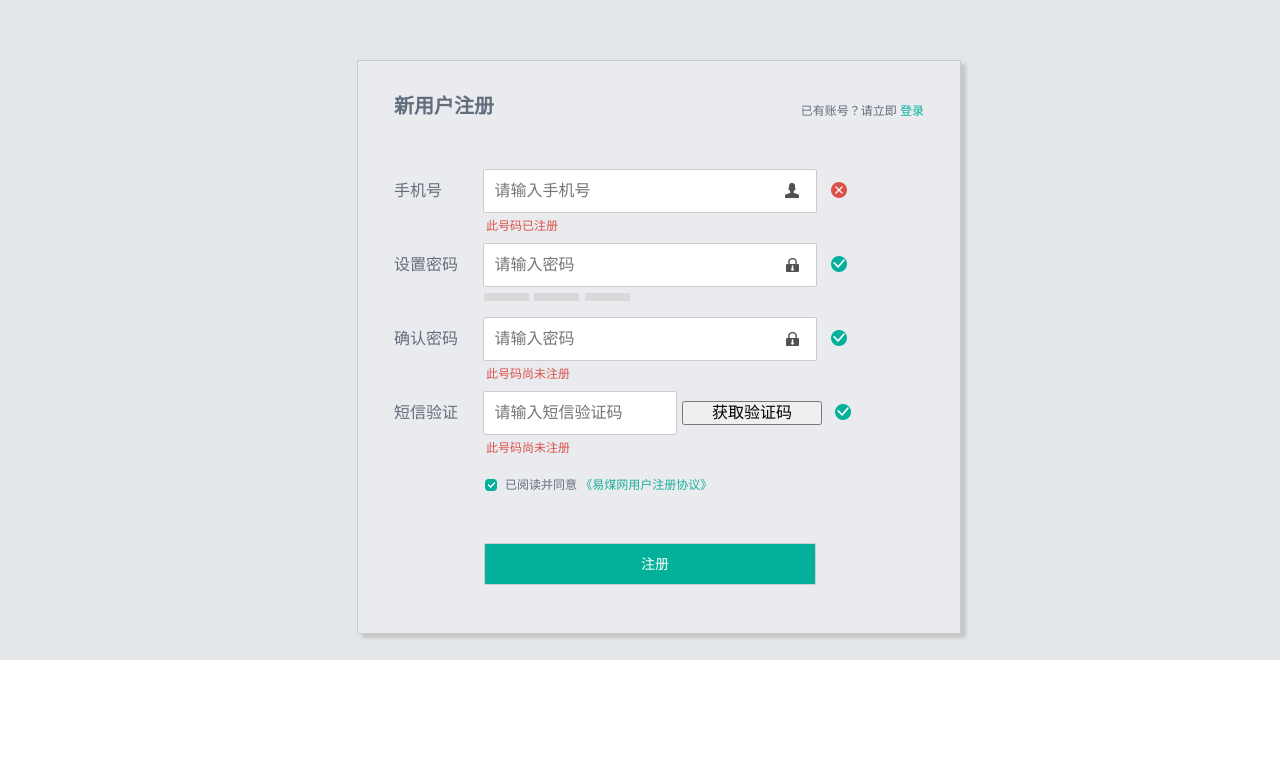
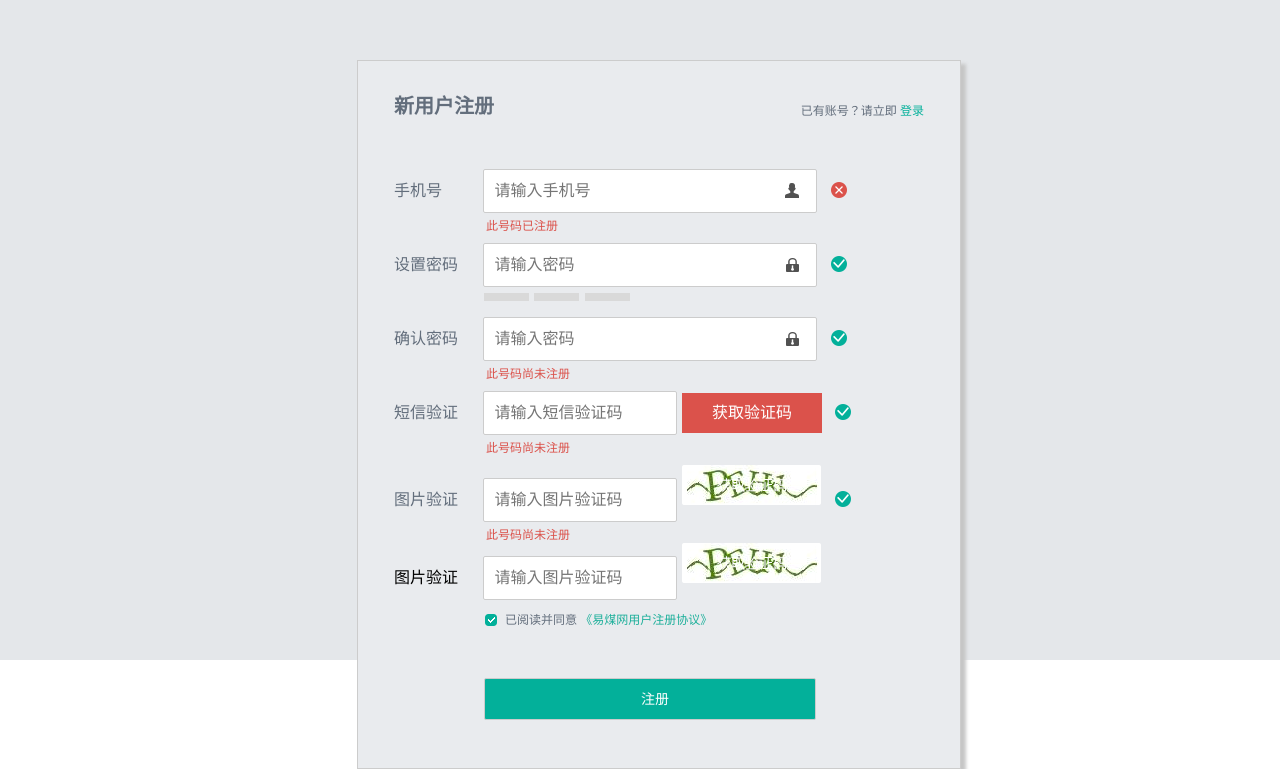
Before and after one commit to enozr/ucDemo, a website: page reg.html in a window 1280 px wide. Shown: the part 140-909 px from the top of the page. Before the commit the page ends 800 px from the top, so only its background shows below. Drawn offline with nearby package versions, Linux system fonts and the light colour scheme.

Commit message:
update page

```diff
--- a/bower.json
+++ b/bower.json
@@ -22,6 +22,7 @@
   "dependencies": {
     "jquery": "1.11",
     "normalize-css": "normalize.css#~3.0.3",
-    "bootstrap": "~3.3.6"
+    "bootstrap": "~3.3.6",
+    "font-awesome": "fontawesome#~4.5.0"
   }
 }
--- a/reg.html
+++ b/reg.html
@@ -2,18 +2,25 @@
 <html lang="en">
 <head>
 	<meta charset="UTF-8">
+	<meta http-equiv="X-UA-Compatible" content="IE=Edge">
+    <meta name="viewport" content="width=device-width, initial-scale=1 user-scalable=no">
+    <meta name="format-detection" content="telephone=no" />
+    <meta name="description" content=""> <!--<link rel="shortcut icon" href="/favicon.ico">-->
+
 	<title>注册</title>
 
+	<!-- <link href="bower_components/bootstrap/dist/css/bootstrap.min.css" rel="stylesheet"> -->
 	<link rel="stylesheet" type="text/css" href="styles/member_log.css">
 	<link rel="stylesheet" type="text/css" href="bower_components/normalize-css/normalize.css">
 	<link rel="stylesheet" type="text/css" href="styles/uc_public.css">
 	<link rel="stylesheet" type="text/css" href="styles/reset.css">
 	<style>
 		/*#regMember {width: 564px; margin: 0 auto; background-color: #e4e7ea;height: 200px;} */
+		.inputRow label{width: 85px; display: inline-block;}
 		.pwdStrength{width: 45px; height: 8px; display: inline-block; margin-right: 1px;}
-		.uc-green{background-color: #1CAF9A;}
-		.uc-grey{background-color: #d9d9d9;}
 		.pwdStrengthWrapper{margin-left: 90px;}
+		#smsBtn {color: #fff;}
+		.rightImg{width: 140px;height: 40px; line-height: 40px;display: inline-block; text-align: center; }
 		a{color: #1CAF9A;}
 	</style>
 </head>
@@ -56,11 +63,31 @@
 				</div>
 				<div class="member_Inputlist">
 					<label for="">短信验证</label>
-					<input id="smsCode" name="smsCode" type="text" placeholder="请输入短信验证码" maxlength="12" class="uc_input w180 uc_password">
-					<input id="smsBtn" name="smsBtn" type="button" class="w140 h40" value="获取验证码">
+					<input id="smsCode" name="smsCode" type="text" placeholder="请输入短信验证码" maxlength="6" class="uc_input w180 uc_password">
+					<a id="smsBtn" href="javascript:void(0)" class="rightImg uc_red">获取验证码</a>
 					<i class="uc_successIcon"></i>
 					<p class="errorInfo">此号码尚未注册</p>
 				</div>
+				<div class="member_Inputlist">
+					<label for="">图片验证</label>
+					<input id="imgCode" name="imgCode" type="text" placeholder="请输入图片验证码" maxlength="6" class="uc_input w180 uc_password">
+					<a id="validImgBtn" href="javascript:void(0)" class="rightImg">
+						<img src="images/validImg.png" alt="图片验证码">
+					</a>
+					<i class="uc_successIcon"></i>
+					<p class="errorInfo">此号码尚未注册</p>
+				</div>
+
+
+				<div class="inputRow">
+					<label>图片验证</label>
+					<input id="imgCode" name="imgCode" type="text"placeholder="请输入图片验证码" maxlength="6" class="uc_input w180 uc_password">
+					<a id="validImgBtn" href="javascript:void(0)" class="rightImg">
+						<img src="images/validImg.png" alt="图片验证码">
+					</a>
+				</div>
+
+
 				<div class="uc_checkmarkerWrapper">
 					<label for="rememberName" class="rememberName" id="rememberBtn"><span class="uc_checkmarker_true"></span>已阅读并同意
 						<a href="javascript:void(0)">《易煤网用户注册协议》</a>
@@ -78,5 +105,6 @@
 
 </body>
 <script src="bower_components/jquery/dist/jquery.min.js"></script>
+<!-- <script src="bower_components/bootstrap/dist/js/bootstrap.min.js"></script> -->
 <script src="scripts/reg.js"></script>
 </html>
--- a/styles/uc_public.css
+++ b/styles/uc_public.css
@@ -1,4 +1,7 @@
 /*public start*/
+.inline{display: inline;}
+.inBlock{display: inline-block;}
+.block{display: block;}
 .w140{
 	width: 140px;
 }
@@ -8,10 +11,12 @@
 .w320{
 	width: 320px;
 }
-
 .h40{
-	height: 40;
+	height: 40px;
 }
+.uc-green{background-color: #1CAF9A;}
+.uc-grey{background-color: #d9d9d9;}
+.uc_red{background-color: #db524b;}
 
 .uc_input{
 	height:40px;
```
Also changed, not shown: images/validImg.png (added).
